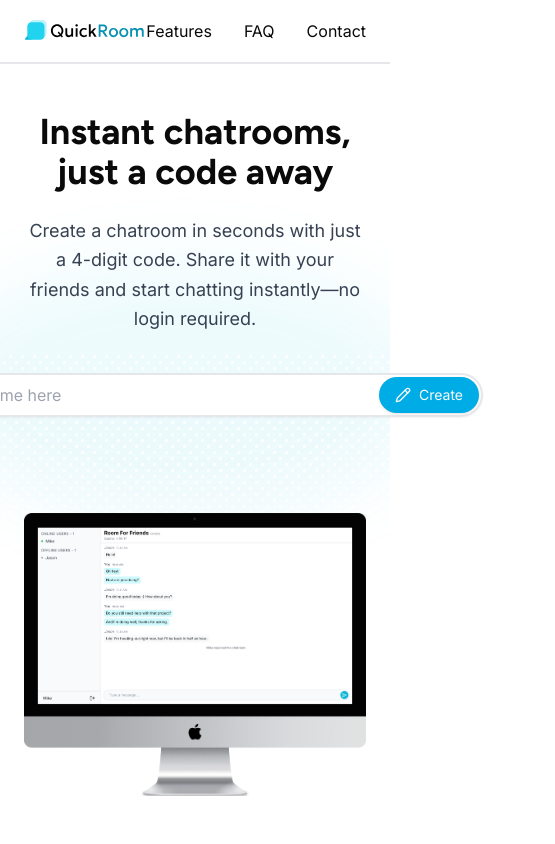
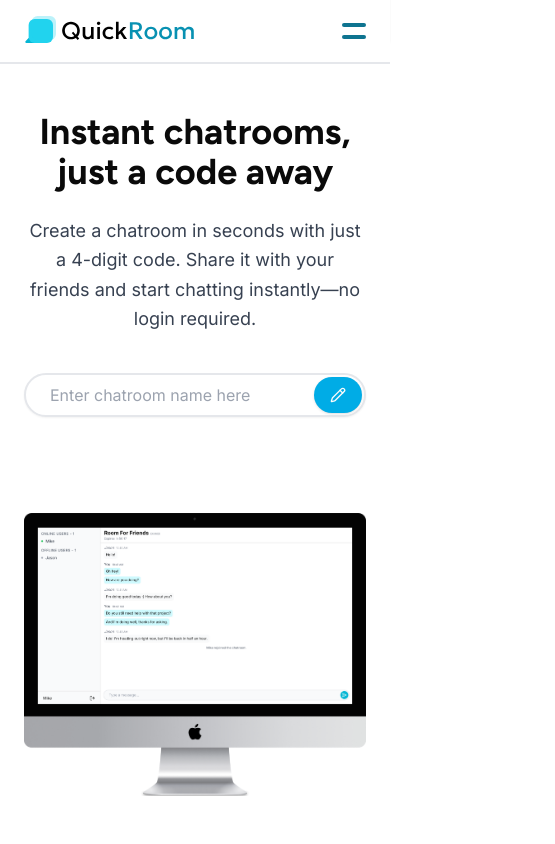
Before and after one commit to NDB-7/quickroom-frontend, a Next.js app: page / in a window 390 px wide. Shown: the top 844 px of the page, 555 px wide, since content can reach past the window. Built offline with nearby package versions, Linux system fonts and the light colour scheme.

Commit message:
Landing page is now mobile responsive

```diff
--- a/src/app/(homepage)/_components/CreateRoom.tsx
+++ b/src/app/(homepage)/_components/CreateRoom.tsx
@@ -37,8 +37,8 @@ export default function CreateRoom() {
   }
   if (!code)
     return (
-      <div className="space-y-1">
-        <form className="mt-10 relative home-input" onSubmit={submitHandler}>
+      <div className="space-y-1 home-input">
+        <form className="mt-10 relative " onSubmit={submitHandler}>
           <input
             type="text"
             maxLength={30}
@@ -55,19 +55,19 @@ export default function CreateRoom() {
             {pending ? (
               <>
                 <LoaderCircle className="animate-spin" />
-                Creating...
+                <span className="hidden sm:inline">Creating...</span>
               </>
             ) : (
               <>
                 <Pencil />
-                Create
+                <span className="hidden sm:inline">Create</span>
               </>
             )}
           </Button>
         </form>
         {isError && (
           <div className="text-destructive pl-6">
-            There was an error creating your chatroom, try again.
+            Error creating your chatroom, try again.
           </div>
         )}
       </div>
--- a/src/app/(homepage)/_components/Hero.tsx
+++ b/src/app/(homepage)/_components/Hero.tsx
@@ -34,9 +34,10 @@ export default function Hero() {
       <img
         src="/images/big-gradient.svg"
         alt=""
-        className="mt-32 -z-10 absolute"
+        className="mt-[50rem] sm:mt-[36rem] md:mt-[30rem] lg:mt-32 -z-10 absolute"
       />
       <div className="absolute mt-72 w-full -z-10">
+        <div className="bg-pattern h-80" />
         <div className="bg-pattern h-80" />
         <div className="bg-pattern h-80" />
       </div>
--- /dev/null
+++ b/src/app/(homepage)/_components/MenuToggle.tsx
@@ -0,0 +1,53 @@
+"use client";
+
+import Link from "next/link";
+import { useState } from "react";
+
+export default function MenuToggle() {
+  const [isOpen, setIsOpen] = useState(false);
+
+  function handleClick() {
+    setIsOpen(!isOpen);
+  }
+
+  return (
+    <>
+      <div
+        className="sm:hidden ml-auto flex flex-col justify-between h-4 cursor-pointer transition-transform hover:scale-105"
+        onClick={handleClick}
+      >
+        <div
+          className={`bg-cyan-700 w-6 h-1 rounded-full transition-transform duration-300 ${
+            isOpen && "rotate-45 translate-y-[0.375rem]"
+          }`}
+        />
+        <div
+          className={`bg-cyan-700 w-6 h-1 rounded-full transition-transform duration-300 ${
+            isOpen && "-rotate-45 -translate-y-[0.375rem]"
+          }`}
+        />
+      </div>
+      <div
+        className={`sm:hidden ${!isOpen && "-top-24"} absolute -z-10 ${
+          isOpen && "top-16"
+        } left-0 w-full bg-white overflow-hidden py-4 space-y-4 border-b-2 border-gray-200 shadow-sm px-6 transition-all duration-300`}
+      >
+        <li>
+          <Link href="#features" className="hover-link">
+            Features
+          </Link>
+        </li>
+        <li>
+          <Link href="#faq" className="hover-link">
+            FAQ
+          </Link>
+        </li>
+        <li>
+          <Link href="#contact" className="hover-link">
+            Contact
+          </Link>
+        </li>
+      </div>
+    </>
+  );
+}
--- a/src/app/(homepage)/_components/Navbar.tsx
+++ b/src/app/(homepage)/_components/Navbar.tsx
@@ -1,11 +1,13 @@
+import { Button } from "@/components/ui/button";
 import Image from "next/image";
 import Link from "next/link";
+import MenuToggle from "./MenuToggle";
 
 export default function Navbar() {
   return (
     <header>
-      <nav className="border-b-2  border-gray-200 fixed top-0 w-full h-16 bg-white z-10">
-        <ul className="max-w-7xl h-full mx-auto px-6 flex items-center">
+      <nav className="border-b-2  border-gray-200 fixed top-0 w-full h-16 bg-white z-20">
+        <ul className="max-w-7xl h-full mx-auto px-6 flex items-center bg-white">
           <li>
             <Link href="/">
               <Image
@@ -13,10 +15,11 @@ export default function Navbar() {
                 alt="logo"
                 width={173}
                 height={30}
+                className="transition-transform hover:scale-[1.02]"
               />
             </Link>
           </li>
-          <div className="ml-auto flex items-center gap-8">
+          <div className="hidden sm:flex ml-auto items-center gap-8">
             <li className="hover-link">
               <Link href="#features">Features</Link>
             </li>
@@ -27,6 +30,7 @@ export default function Navbar() {
               <Link href="#contact">Contact</Link>
             </li>
           </div>
+          <MenuToggle />
         </ul>
       </nav>
     </header>
--- a/src/app/(homepage)/page.tsx
+++ b/src/app/(homepage)/page.tsx
@@ -30,7 +30,7 @@ export default function Home() {
         </div>
         <section className="bg-white flex flex-col items-center px-6">
           <H2 className="mt-12">What makes us unique?</H2>
-          <p className="mt-4 text-gray-700">
+          <p className="mt-4 text-gray-700 text-center">
             We offer the smoothest and safest chatting experience on the web.
           </p>
           <div className="mt-12 grid xl:grid-cols-3 md:grid-cols-2 gap-12">
@@ -95,7 +95,10 @@ export default function Home() {
             />
           </svg>
         </div>
-        <section className="bg-gray-50 flex flex-col items-center px-6 pb-48">
+        <section
+          className="bg-gray-50 flex flex-col items-center px-6 pb-48"
+          id="faq"
+        >
           <H2 className="mt-12">Frequently Asked Questions</H2>
           <p className="mt-4 text-gray-700">
             Any other questions? Feel free to contact us.
@@ -166,7 +169,10 @@ export default function Home() {
           </svg>
         </div>
         <section className="bg-cyan-600 -mt-12 -z-10 flex flex-col items-center">
-          <div className="-translate-y-24 rounded-2xl border-gray-200 border-2 py-8 px-16 bg-white">
+          <div
+            className="-translate-y-24 rounded-2xl border-gray-200 border-2 py-8 px-8 sm:px-12 lg:px-16 xl:px-20 bg-white mx-8"
+            id="contact"
+          >
             <H2 className="text-center">Contact Us</H2>
             <p className="text-gray-700 mt-4 text-center">
               If you have any feedback, we&apos;re more than happy to hear you
--- a/src/app/customClasses.css
+++ b/src/app/customClasses.css
@@ -70,7 +70,7 @@
 
 .home-input {
   width: 45rem;
-  max-width: 90%;
+  max-width: 100%;
   animation: input-anim 0.4s 0.6s ease-out backwards;
 }
 
```
